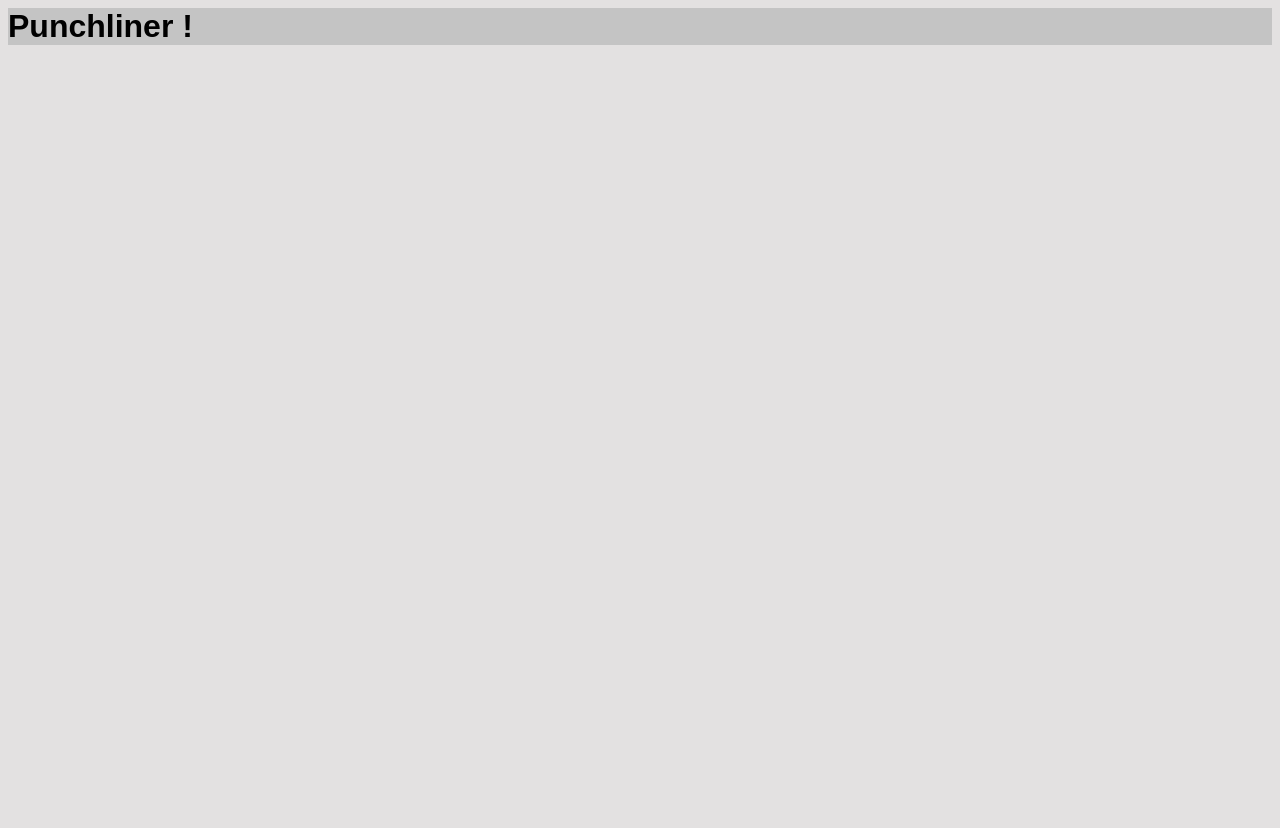
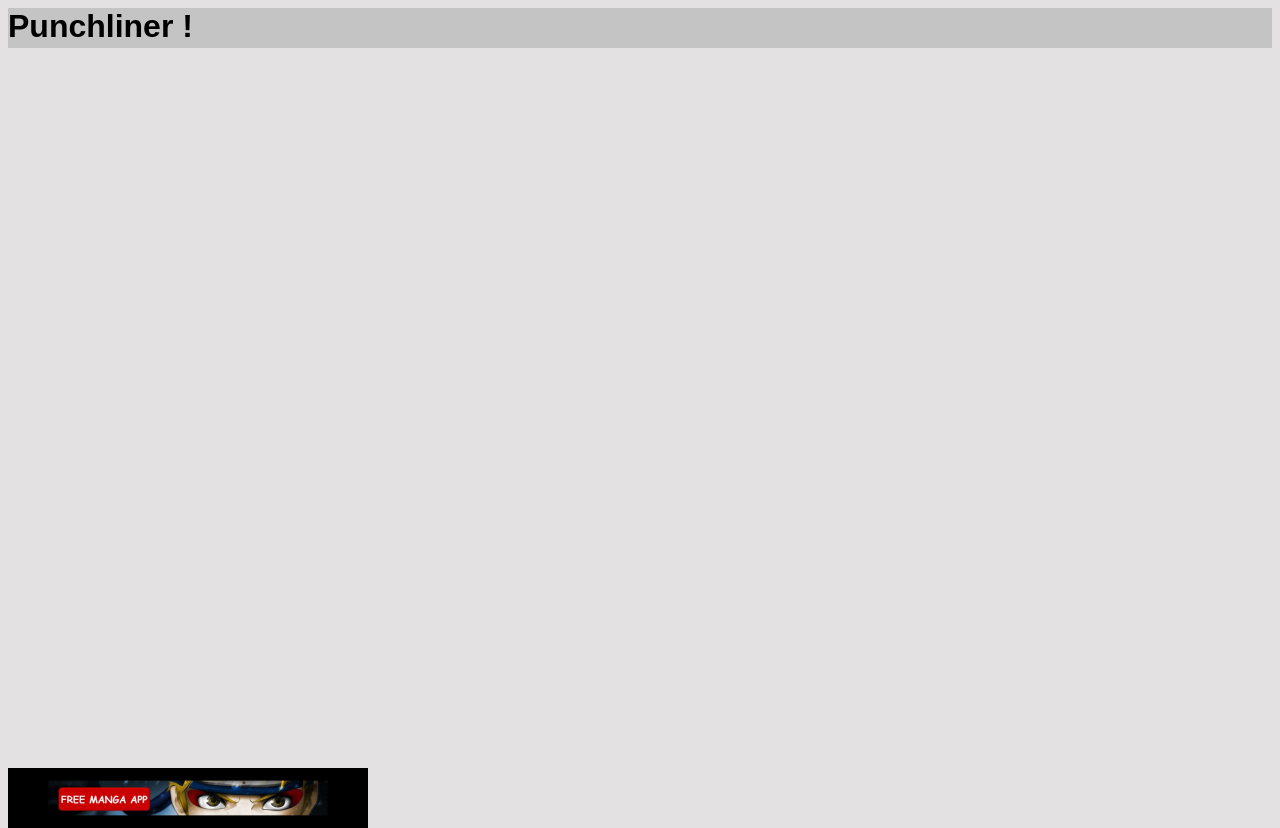
Before and after one commit to natoine/punchliner, a website: page resources/public/index.html in a window 1280 px wide. Before the commit the page ends 800 px from the top, so only its background shows below. Drawn offline with nearby package versions, Linux system fonts and the light colour scheme.

Commit message:
footer test

```diff
--- a/resources/public/css/main.css
+++ b/resources/public/css/main.css
@@ -5,8 +5,16 @@ body {
 
 header {
     background-color: C4C4C4;
+    height: 5vh;
 }
 
+footer {
+    height:5vh;
+}
+
+.main {
+    height: 90vh;
+}
 
 .main, .game, .punchline, .answer {
     display: flex;
--- a/resources/public/index.html
+++ b/resources/public/index.html
@@ -10,6 +10,9 @@
         <div id="main" class="main">
             <!--here we will do react stuff-->
         </div>
+        <footer>
+            <img src="/img/pub naruto.jpg">
+        </footer>
 
 
     <!-- Charge React -->
--- a/resources/public/react/myreactcomponents.js
+++ b/resources/public/react/myreactcomponents.js
@@ -1 +1,4 @@
 'use strict';
+//init page
+
+var domContainer = document.querySelector('#main');
--- a/src/myreactcomponents.js
+++ b/src/myreactcomponents.js
@@ -1 +1,3 @@
 'use strict';
+//init page
+const domContainer = document.querySelector('#main');
```
Also changed, not shown: resources/public/img/pub naruto.jpg (added).
